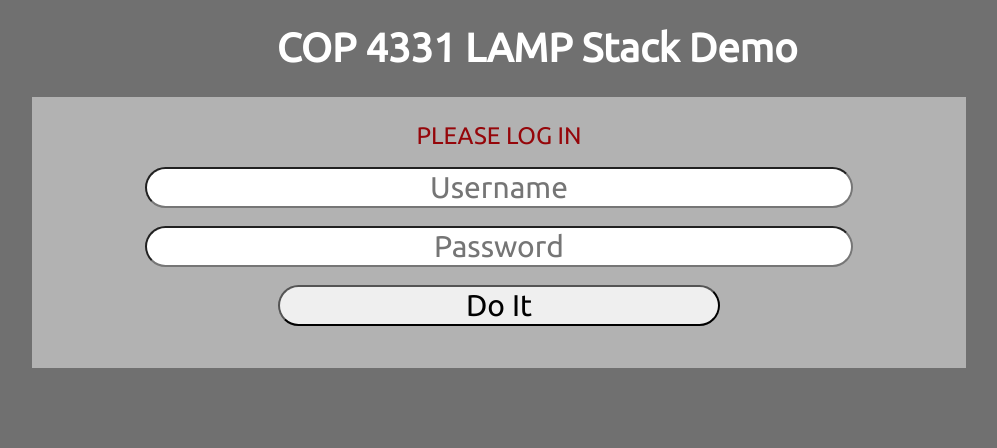
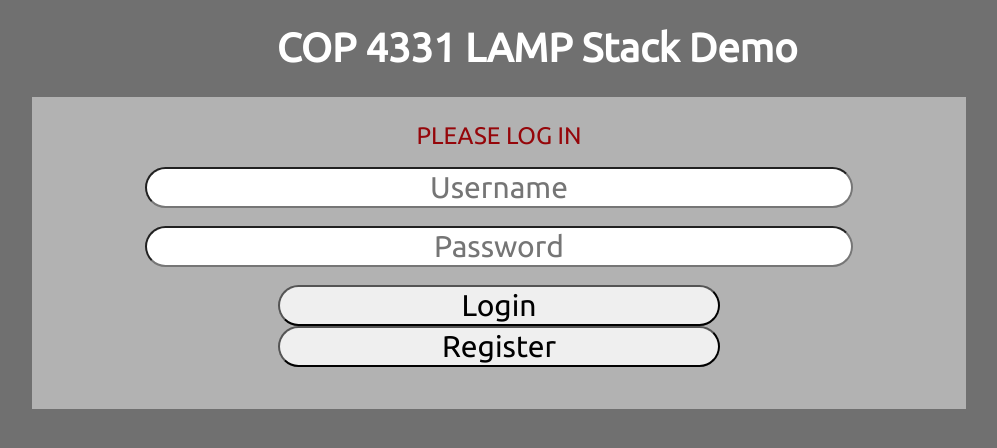
Before and after one commit to dooljonat/group4smallProject, a PHP site: page / in a window 1280 px wide; the page is wider, and only the part inside the window is pictured. Shown: the top 448 px of that part, without its empty margins (166-1163 px from the left). Run offline with PHP 8.4, Linux system fonts and the light colour scheme.

Commit message:
Added a register page and register button

```diff
--- a/LAMPAPI/Login.php
+++ b/LAMPAPI/Login.php
@@ -7,6 +7,11 @@
 	$firstName = "";
 	$lastName = "";
 
+	// Connecting to mysql server from PHP ...
+	// - localhost = servername
+	// - TheBeast  = username
+	// - WeLoveCOP4331 = password
+	// - COP4331   = database
 	$conn = new mysqli("localhost", "TheBeast", "WeLoveCOP4331", "COP4331");
 	if( $conn->connect_error )
 	{
--- a/index.html
+++ b/index.html
@@ -14,8 +14,10 @@
 	<span id="inner-title">PLEASE LOG IN</span>
 	<input type="text" id="loginName" placeholder="Username" /><br />
 	<input type="password" id="loginPassword" placeholder="Password"/><br />
-	<button type="button" id="loginButton" class="buttons" onclick="doLogin();"> Do It </button>
+	<button type="button" id="loginButton" class="buttons" onclick="doLogin();"> Login </button> <br />
+	<button type="button" id="registerButton" class="buttons" onclick="doRegister();"> Register </button>
 	<span id="loginResult"></span>
+	<span id="registerResult"></span>
 </div>
 
 </body>
--- a/js/code.js
+++ b/js/code.js
@@ -55,7 +55,60 @@ function doLogin()
 	{
 		document.getElementById("loginResult").innerHTML = err.message;
 	}
+}
 
+function doRegister()
+{
+	console.log("Attempting to register a new user...");
+
+	userId = 0;
+	firstName = "";
+	lastName = "";
+
+	let login = document.getElementById("loginName").value;
+	let password = document.getElementById("loginPassword").value;
+//	var hash = md5( password );
+
+	document.getElementById("registerResult").innerHTML = "";
+
+	let tmp = {login:login,password:password};
+//	var tmp = {login:login,password:hash};
+	let jsonPayload = JSON.stringify( tmp );
+
+	let url = urlBase + '/Register.' + extension;
+
+// 	let xhr = new XMLHttpRequest();
+// 	xhr.open("POST", url, true);
+// 	xhr.setRequestHeader("Content-type", "application/json; charset=UTF-8");
+// 	try
+// 	{
+// 		xhr.onreadystatechange = function()
+// 		{
+// 			if (this.readyState == 4 && this.status == 200)
+// 			{
+// 				let jsonObject = JSON.parse( xhr.responseText );
+// 				userId = jsonObject.id;
+
+// 				if( userId < 1 )
+// 				{
+// 					document.getElementById("loginResult").innerHTML = "User/Password combination incorrect";
+// 					return;
+// 				}
+
+// 				firstName = jsonObject.firstName;
+// 				lastName = jsonObject.lastName;
+
+// 				saveCookie();
+
+// 				window.location.href = "color.html";
+// 			}
+// 		};
+// 		xhr.send(jsonPayload);
+// 	}
+// 	catch(err)
+// 	{
+// 		document.getElementById("loginResult").innerHTML = err.message;
+// 	}
 }
 
 function saveCookie()
```
Also changed, not shown: LAMPAPI/Register.php (added, +69 -0 lines).
